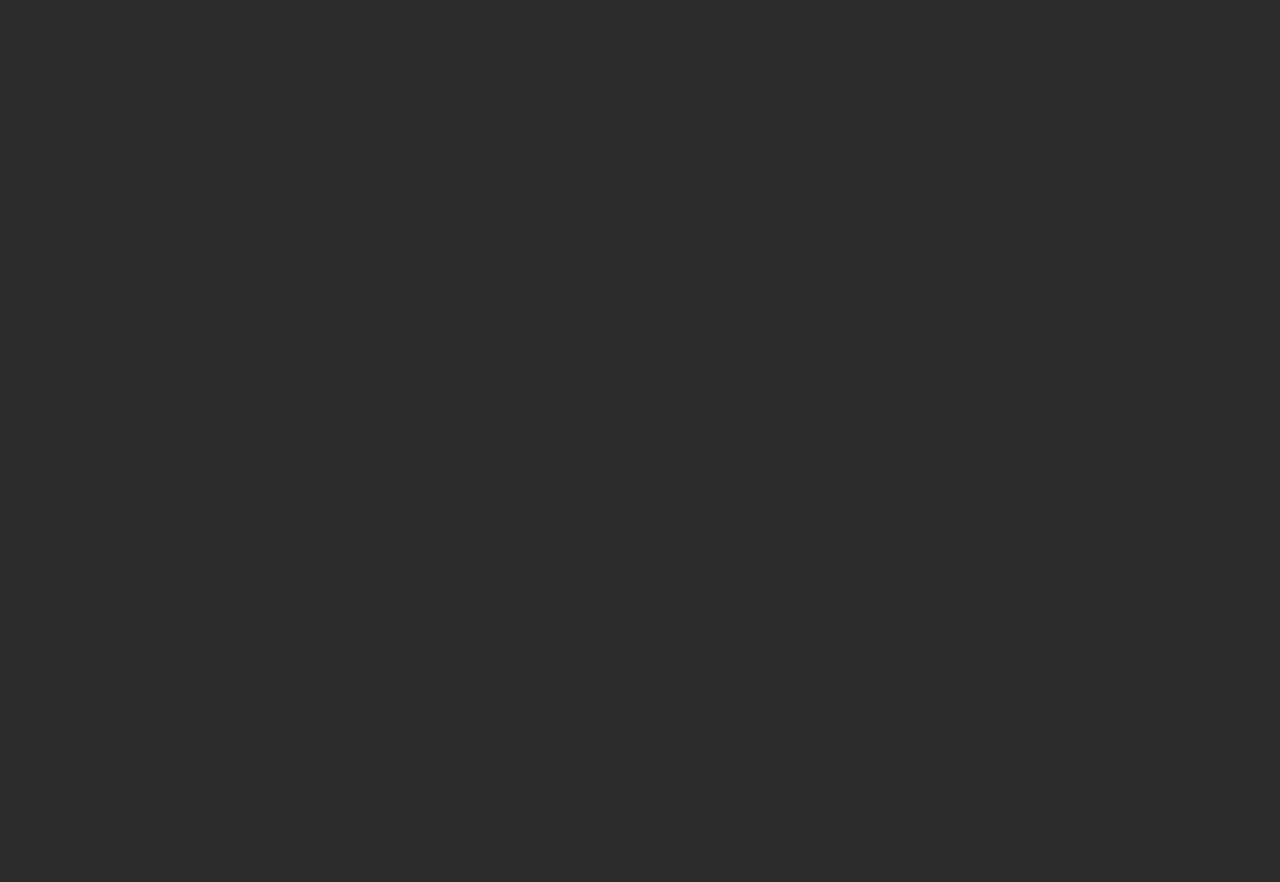
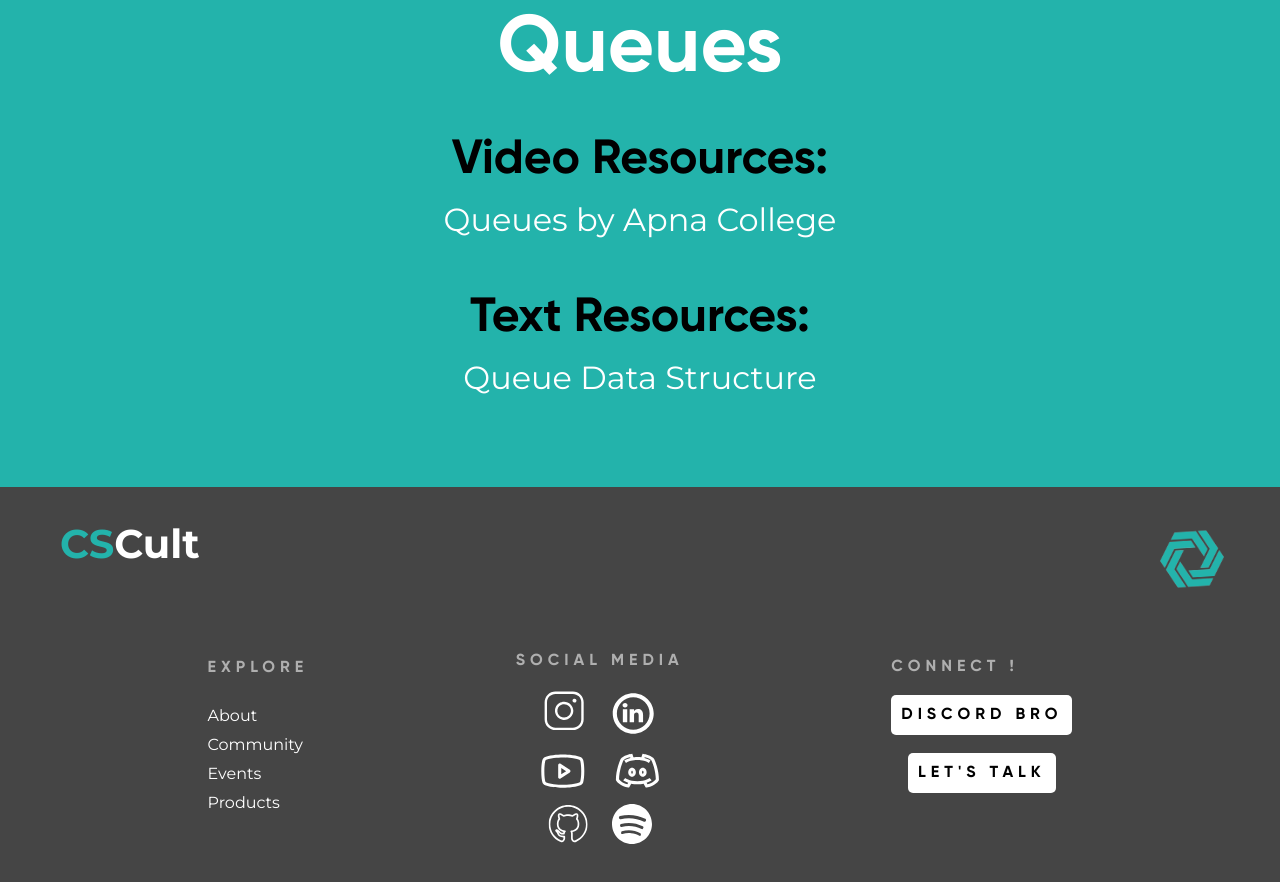
Before and after one commit to BetterCallSaud/CSCult-main, a React (Create React App) app: page /dsaweekly/module4/queues in a window 1280 px wide. Shown: the top 882 px of the page. Before the commit the page ends 800 px from the top, so only its background shows below. Built offline with nearby package versions, Linux system fonts and the light colour scheme.

Commit message:
Module 4 deployed

```diff
--- a/src/App.js
+++ b/src/App.js
@@ -31,7 +31,8 @@ import Sorting from "./components/Pages/DSA-Weekly/Module3/Submodules/Sorting";
 import Searching from "./components/Pages/DSA-Weekly/Module3/Submodules/Searching";
 import Hashing from "./components/Pages/DSA-Weekly/Module3/Submodules/Hashing";
 
-// import Advanced from "./components/Pages/DSA-Weekly/Module8/Advanced";
+import Stacks from "./components/Pages/DSA-Weekly/Module4/Submodules/Stacks";
+import Queues from "./components/Pages/DSA-Weekly/Module4/Submodules/Queues";
 
 function Main() {
   return (
@@ -72,7 +73,8 @@ function App() {
       <Route path="/dsaweekly/module3/sorting" component={Sorting} exact />
       <Route path="/dsaweekly/module3/searching" component={Searching} exact />
       <Route path="/dsaweekly/module3/hashing" component={Hashing} exact />
-      {/* <Route path="/dsaweekly/module8/advanced" component={Advanced} exact /> */}
+      <Route path="/dsaweekly/module4/stacks" component={Stacks} exact />
+      <Route path="/dsaweekly/module4/queues" component={Queues} exact />
     </Switch>
   )
 }
--- /dev/null
+++ b/src/components/Pages/DSA-Weekly/Module4/Submodules/Queues.js
@@ -0,0 +1,26 @@
+import '../../Submodule.css';
+import Footer from '../../../../Footer/Footer';
+
+export default function Queues() {
+    return (
+        <main>
+            <div id="submod">
+                <h1>Queues</h1>
+                <h2>Video Resources:</h2>
+                <div>
+                    <a target="_blank" className="anchor" href="https://www.youtube.com/watch?v=fbonDkYsKj0">
+                        <h3>Queues by Apna College</h3>
+                    </a>
+                </div><br/><br/>
+                <h2>Text Resources:</h2>
+                <div>
+                    <a target="_blank" className="anchor" href="https://www.geeksforgeeks.org/queue-data-structure/">
+                        <h3>Queue Data Structure</h3>
+                    </a>
+                </div>
+                <br/><br/><br/><br/>
+            </div>
+            <Footer />
+        </main>
+    )
+}
--- /dev/null
+++ b/src/components/Pages/DSA-Weekly/Module4/Submodules/Stacks.js
@@ -0,0 +1,26 @@
+import '../../Submodule.css';
+import Footer from '../../../../Footer/Footer';
+
+export default function Stacks() {
+    return (
+        <main>
+            <div id="submod">
+                <h1>Stacks</h1>
+                <h2>Video Resources:</h2>
+                <div>
+                    <a target="_blank" className="anchor" href="https://www.youtube.com/watch?v=JvuaAgDar1c">
+                        <h3>Stacks by Apna College</h3>
+                    </a>
+                </div><br/><br/>
+                <h2>Text Resources:</h2>
+                <div>
+                    <a target="_blank" className="anchor" href="https://www.geeksforgeeks.org/stack-data-structure/">
+                        <h3>Stack Data Structure</h3>
+                    </a>
+                </div>
+                <br/><br/><br/><br/>
+            </div>
+            <Footer />
+        </main>
+    );
+}
```
